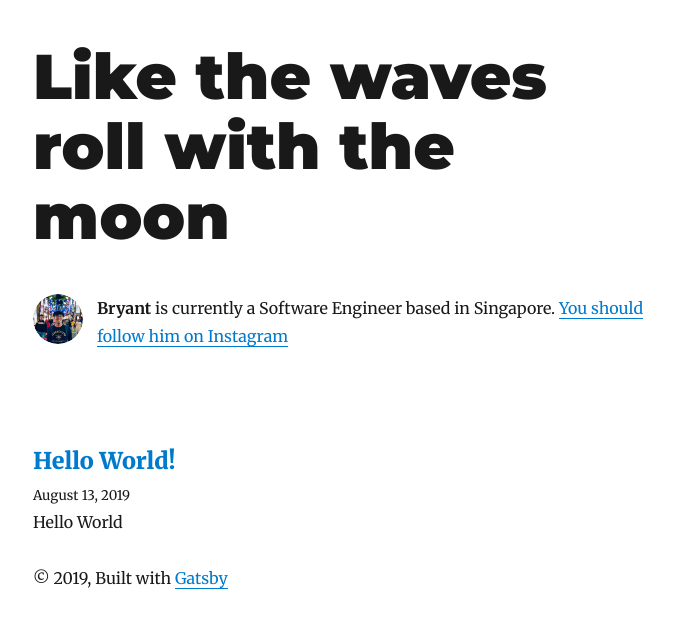
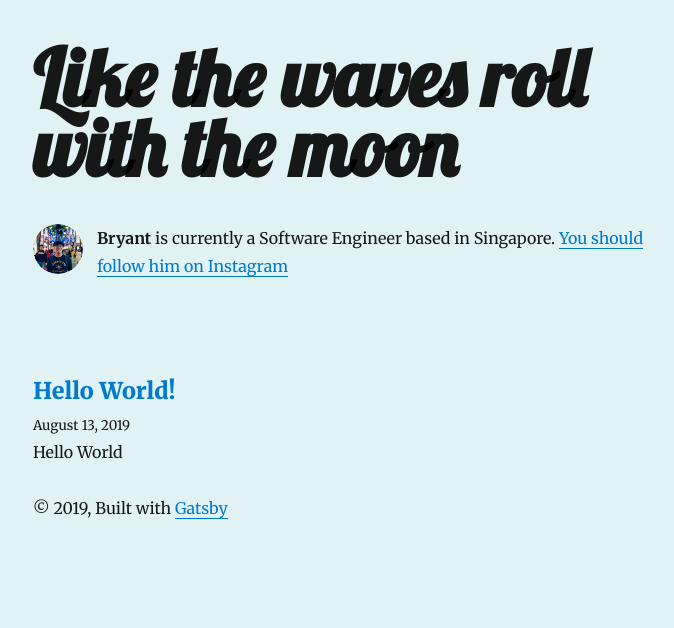
Before and after one commit to bryantkhoo/bryantkhoo.github.io, a Gatsby site: page / in a window 1280 px wide. Shown: the whole page, without its empty margins (292-966 px from the left). Built offline with nearby package versions, Linux system fonts and the light colour scheme; Gatsby itself is replaced by a stand-in of ours; some packages are replaced by stand-ins of ours.

Commit message:
added background and font

```diff
--- a/gatsby-browser.js
+++ b/gatsby-browser.js
@@ -1,3 +1,5 @@
 // custom typefaces
 import "typeface-montserrat"
+import "typeface-lobster"
 import "typeface-merriweather"
+import "./src/styles/global.css"
--- a/package.json
+++ b/package.json
@@ -30,6 +30,7 @@
     "react-dom": "^16.8.6",
     "react-helmet": "^5.2.1",
     "react-typography": "^0.16.19",
+    "typeface-lobster": "0.0.72",
     "typeface-merriweather": "0.0.72",
     "typeface-montserrat": "0.0.75",
     "typography": "^0.16.19",
--- a/src/components/layout.js
+++ b/src/components/layout.js
@@ -16,6 +16,8 @@ class Layout extends React.Component {
             ...scale(1.5),
             marginBottom: rhythm(1.5),
             marginTop: 0,
+            fontFamily: `Lobster, sans-serif`,
+            fontSize: 80,
           }}
         >
           <Link
@@ -34,7 +36,7 @@ class Layout extends React.Component {
       header = (
         <h3
           style={{
-            fontFamily: `Montserrat, sans-serif`,
+            fontFamily: `Lobster, sans-serif`,
             marginTop: 0,
           }}
         >
--- /dev/null
+++ b/src/styles/global.css
@@ -0,0 +1,3 @@
+html {
+  background-color: #e1f2f5;
+}
```
Also changed, not shown: 1 other file.
